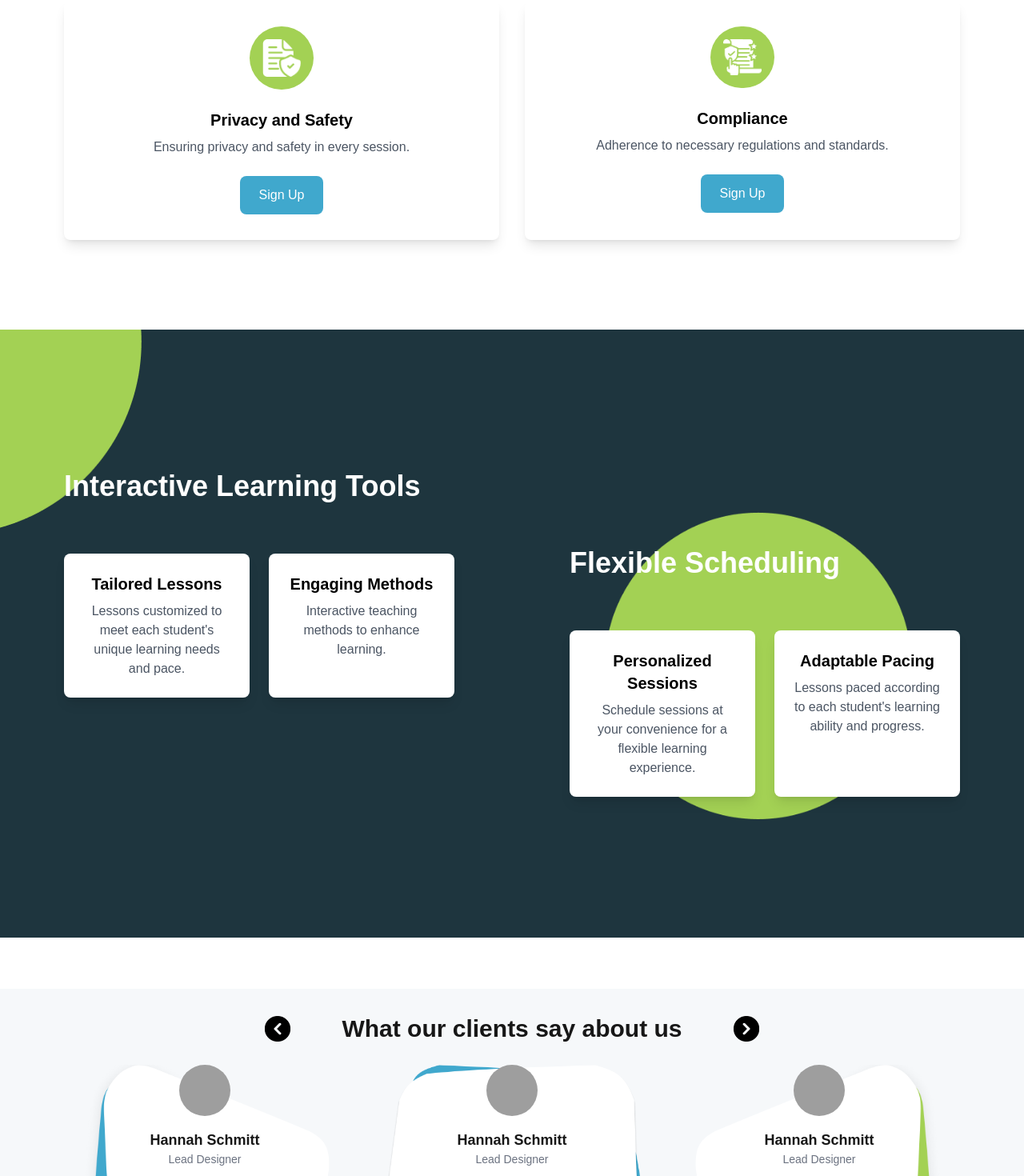
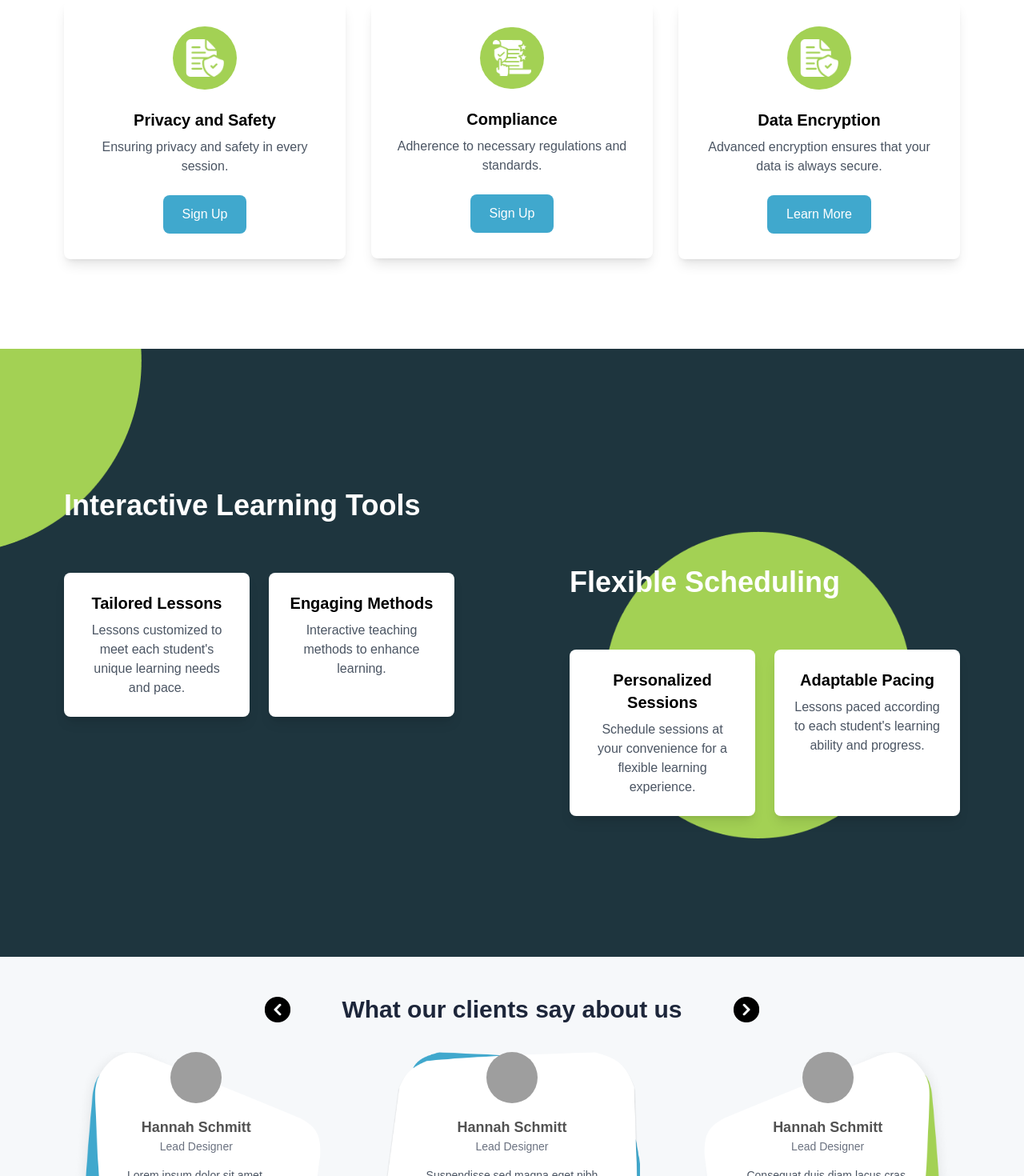
Before and after one commit to gauravshokhanda/hamzabuildfix, a Next.js app: page / in a window 1280 px wide. Shown: the part 3680-5150 px from the top of the page at 80% size. Built offline with nearby package versions, Linux system fonts and the light colour scheme; grey boxes are pictures that could not be loaded.

Commit message:
images removed from mobile screens and bg color issue handled

```diff
--- a/src/app/components/landing-page/ClientTestimonials/Card.tsx
+++ b/src/app/components/landing-page/ClientTestimonials/Card.tsx
@@ -22,7 +22,7 @@ const Card: React.FC<CardProps> = ({ testimonial, bgClass }) => {
 
                 {/* Card content */}
                 <div className="pt-16 flex flex-col items-center">
-                    <h3 className="text-lg font-semibold">{testimonial.name}</h3>
+                    <h3 className="text-lg text-[#525252] font-semibold">{testimonial.name}</h3>
                     <p className="text-gray-500 text-sm">{testimonial.role}</p>
                     <p className="mt-4 text-gray-600 text-sm text-center">{testimonial.testimonial}</p>
                 </div>
--- a/src/app/components/landing-page/ClientTestimonials/main.tsx
+++ b/src/app/components/landing-page/ClientTestimonials/main.tsx
@@ -107,15 +107,16 @@ export default function ClientTestimonials() {
     }, [swiperInstance]);
 
     return (
-        <div className="p-4 md:p-8 bg-background_blue my-16">
-            <div className="flex justify-center items-center mb-6 w-full gap-8 md:gap-16">
+        <div className='bg-background_blue'>
+        <div className="p-4 ">
+            <div className="flex justify-center items-center mt-4 md:mt-8 mb-8 w-full gap-8 md:gap-16">
                 {
                     testimonials.length > 3 &&
                     <button className="cursor-pointer w-8" onClick={() => swiperInstance?.slidePrev()}>
                         <Image src={backArrow} alt='back arrow' width={100} height={100} />
                     </button>
                 }
-                <h1 className='text-3xl font-semibold text-center'>What our clients say about us</h1>
+                <h1 className='text-3xl text-[#1D263A] font-semibold text-center'>What our clients say about us</h1>
 
                 {
                     testimonials.length > 3 && <button className="cursor-pointer w-8" onClick={() => swiperInstance?.slideNext()}>
@@ -126,7 +127,8 @@ export default function ClientTestimonials() {
             </div>
             <div className="px-2 lg:px-8">
                 <Swiper
-                    // navigation
+                    // Enable loop
+                    loop={true}  // Add this line to enable looping
                     breakpoints={bs}
                     pagination={{ clickable: true }}
                     modules={[Navigation, Pagination]}
@@ -136,8 +138,8 @@ export default function ClientTestimonials() {
                         setSwiperInstance(swiper); // Capture Swiper instance
                         setSlidesPerView(swiper.params.slidesPerView); // Set initial slidesPerView
                     }}
+                >
 
-                >
 
                     {testimonials.map((testimonial, index) => (
                         <SwiperSlide key={index} className='mb-8'>
@@ -150,5 +152,6 @@ export default function ClientTestimonials() {
                 </Swiper>
             </div>
         </div>
+        </div>
     );
 }
--- a/src/app/components/landing-page/Secure/Card.tsx
+++ b/src/app/components/landing-page/Secure/Card.tsx
@@ -12,7 +12,7 @@ interface CardProps {
 
 const Card: React.FC<CardProps> = ({ icon, iconAlt, title, description, buttonLabel }) => {
   return (
-    <div className="bg-white rounded-lg shadow-lg p-8 flex flex-col items-center">
+    <div className="bg-white rounded-lg shadow-lg p-8 flex flex-col items-center    ">
       {/* Icon */}
       <div className={`bg-secondary p-4 rounded-full mb-6`}>
         <Image
--- a/src/app/components/landing-page/Secure/main.tsx
+++ b/src/app/components/landing-page/Secure/main.tsx
@@ -1,8 +1,8 @@
-// components/SecureLearningEnvironment.tsx
 import React from 'react';
 import Card from './Card';
 import logo1 from '../../../public/images/landing-page/security1.png';
 import logo2 from '../../../public/images/landing-page/securty2.png';
+import logo3 from '../../../public/images/landing-page/security1.png'; // New logo
 
 const SecureLearningEnvironment: React.FC = () => {
   return (
@@ -14,7 +14,7 @@ const SecureLearningEnvironment: React.FC = () => {
         </h2>
 
         {/* Cards Section */}
-        <div className="grid grid-cols-1 lg:grid-cols-2 gap-8">
+        <div className="grid grid-cols-1 lg:grid-cols-2 xl:grid-cols-3 gap-8 justify-center items-center">
           <Card
             icon={logo1}
             iconAlt="Privacy and Safety Logo"
@@ -30,7 +30,17 @@ const SecureLearningEnvironment: React.FC = () => {
             description="Adherence to necessary regulations and standards."
             buttonLabel="Sign Up"
           />
+
+          <Card
+            icon={logo3}
+            iconAlt="Data Encryption Logo"
+            title="Data Encryption"
+            description="Advanced encryption ensures that your data is always secure."
+            buttonLabel="Learn More"
+
+          />
         </div>
+
       </div>
     </div>
   );
--- a/src/app/components/landing-page/Support/main.tsx
+++ b/src/app/components/landing-page/Support/main.tsx
@@ -13,12 +13,14 @@ const CustomerSupport: React.FC = () => {
 
         {/* Left Section: Text and Info */}
         <div className="lg:w-1/2 flex flex-col py-6  px-5 md:px-24 space-y-6 lg:self-center">
+
           <div className="flex items-center space-x-3">
             <Image src={headsetIcon} alt="24/7 Support Icon" width={40} height={40} />
             <h2 className="text-3xl font-bold text-black">
               <span className="text-secondary">24/7</span> Customer Support
             </h2>
           </div>
+
           <ul className="text-gray-600 space-y-4">
             <li className="flex items-start space-x-2">
               <span className="text-secondary font-bold">•</span>
@@ -39,7 +41,7 @@ const CustomerSupport: React.FC = () => {
         </div>
 
         {/* Right Section: Image and Decorative Shapes */}
-        <div className="relative lg:w-1/2 mt-10 lg:mt-0 z-10 flex justify-center items-center">
+        <div className="relative hidden md:flex lg:w-1/2 mt-10 lg:mt-0 z-10 justify-center items-center">
           <Image src={customerImage} alt="Customer Support" width={400} height={600} className="rounded-lg shadow-md z-10" />
 
           {/* Decorative Shapes */}
@@ -54,6 +56,7 @@ const CustomerSupport: React.FC = () => {
           </div>
         </div>
 
+
       </div>
     </div>
   );
--- a/src/app/components/landing-page/heroComponent/HeroImage.tsx
+++ b/src/app/components/landing-page/heroComponent/HeroImage.tsx
@@ -5,7 +5,7 @@ import heroImage from '../../../public/images/landing-page/hero.png';
 
 const HeroImage: React.FC = () => {
   return (
-    <div className="md:p-8 relative flex items-center justify-center md:h-auto ">
+    <div className=" hidden    md:p-8 relative md:flex items-center justify-center md:h-auto ">
       <Image
         src={heroImage}
         alt="Hero Image"
```
Also changed, not shown: src/app/globals.css (line endings or trailing spaces).
